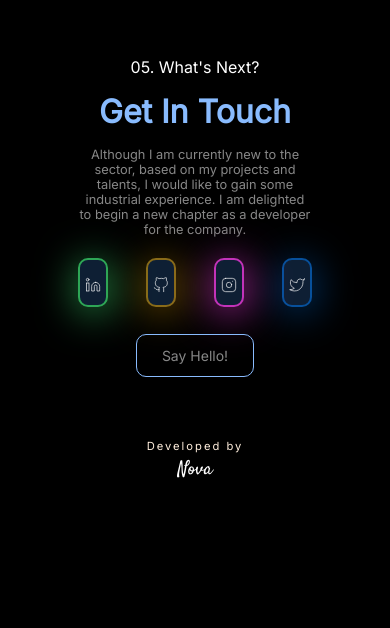
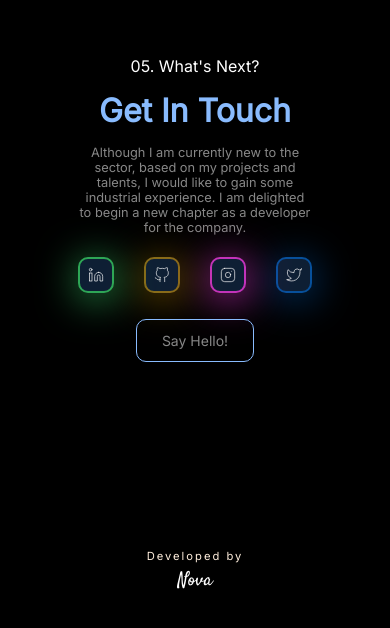
Before and after one commit to Neel2107/portfolio, a React (Vite) app: page / in a window 390 px wide. Shown: the part 6514-7142 px from the top of the page. Built offline with nearby package versions, Linux system fonts and the light colour scheme.

Commit message:
responsive design added for contact section

```diff
--- a/src/components/ContactSection/ContactSection.jsx
+++ b/src/components/ContactSection/ContactSection.jsx
@@ -23,6 +23,7 @@ const ContactSection = () => {
   const twitter = {
     border: "2px solid rgba(0, 128, 255, 0.51)",
     boxShadow: " rgba(0, 128, 255, 0.51) 1px 5px 40px",
+
   };
 
   return (
--- a/src/components/ContactSection/ContactSection.scss
+++ b/src/components/ContactSection/ContactSection.scss
@@ -333,7 +333,9 @@
     display: flex;
     justify-content: center;
 
+
     .contactsContainer {
+      margin-top: 35%;
 
       .contactDetailContainer {
 
@@ -352,7 +354,10 @@
           width: 75%;
 
           .platformTab {
-            padding: 5px 5px;
+            display: flex;
+            align-items: center;
+            padding: 0.5rem 0.5rem;
+
 
 
 
@@ -369,7 +374,9 @@
 
         .devBy {
           // margin: 55% auto auto;
-          margin-top: 20% !important;
+          margin-top: 60% ;
+          // position: absolute;
+
           font-size: 0.7rem;
         }
 
@@ -383,6 +390,8 @@
 
     .backToTop {
       display: none;
+      // bottom: 5%;
+      // margin: 0 auto;
     }
   }
 
```
